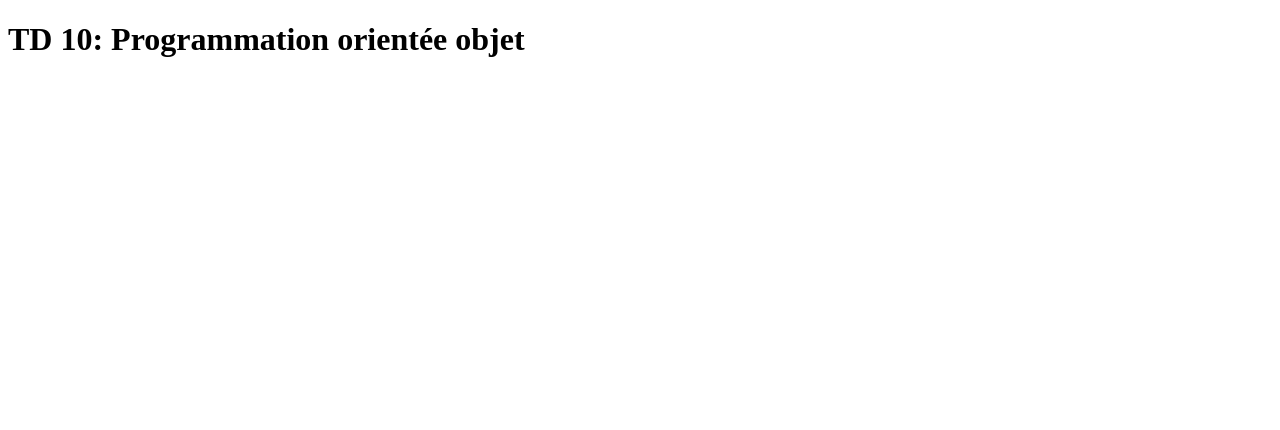
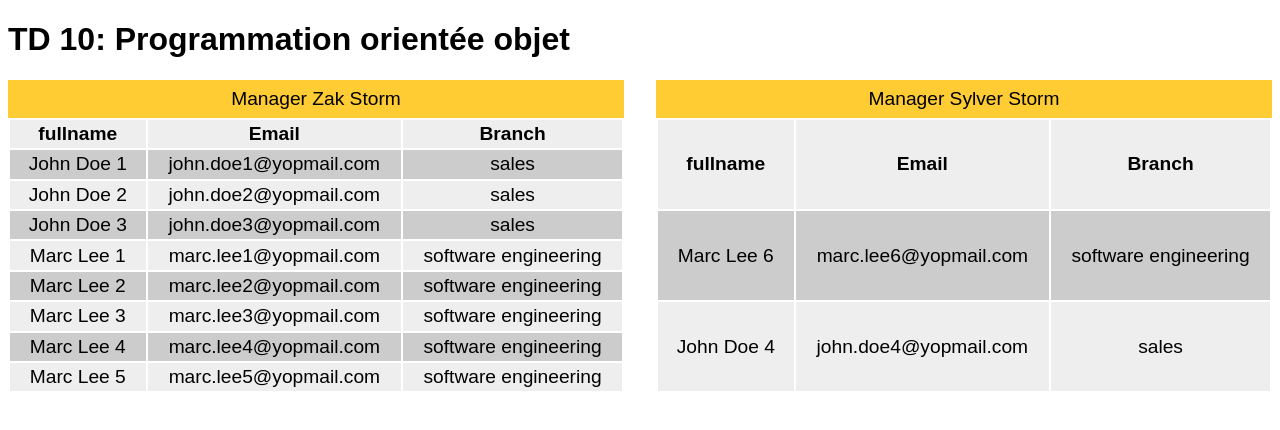
Before and after one commit to techmindconsulting/wordshiop-js, a plain HTML site: page td-10/index.html in a window 1280 px wide. Drawn offline with Linux system fonts and the light colour scheme.

Commit message:
add correction

```diff
--- /dev/null
+++ b/td-10/TableLoader.js
@@ -0,0 +1,18 @@
+class TableLoader {
+
+    static loadEmployeeFrom(manager, tableElement) {
+
+        manager.employees.forEach( (employee, key) => {
+            let line = tableElement.insertRow(key + 1);
+            let i = 0;
+            for(let [key, value] of  Object.entries(employee)) {
+                if (typeof value === 'string') {
+                    let cell = line.insertCell(i);
+                    let text = document.createTextNode(value);
+                    cell.appendChild(text);
+                    i++;
+                }
+            }
+        });
+    }
+}
--- a/td-10/index.html
+++ b/td-10/index.html
@@ -5,15 +5,70 @@
         <meta http-equiv="X-UA-Compatible" content="IE=edge" />
         <meta name="viewport" content="width=device-width, initial-scale=1.0" />
         <title>Document</title>
+        <style>
+            html {
+                font-family: sans-serif;
+            }
+
+            section {
+                display: flex;
+                justify-content: space-between;
+                flex-wrap: wrap;
+                gap: 2rem;
+            }
+
+            table {
+                font-size: 1.2rem;
+                border-collapse: separate;
+                flex: 1;
+            }
+
+            tr:nth-child(odd) {
+                background-color: #eee;
+            }
+
+            tr:nth-child(even) {
+                background-color: #ccc;
+            }
+
+            td, th {
+                text-align: center;
+                padding: .2rem 1rem;
+            }
+            caption {
+                caption-side: top;
+                background: #fc3;
+                padding: .5rem 1rem;
+            }
+        </style>
     </head>
     <body>
         <h1>TD 10: Programmation orientée objet</h1>
+        <section>
+            <table id="employee-1">
+                <tr>
+                    <th>fullname</th>
+                    <th>Email</th>
+                    <th>Branch</th>
+                </tr>
+                <caption id="manager-1"></caption>
+            </table>
+            <table id="employee-2">
+                <tr>
+                    <th>fullname</th>
+                    <th>Email</th>
+                    <th>Branch</th>
+                </tr>
+                <caption id="manager-2"></caption>
+            </table>
+        </section>
         <!-- Question 1-->
         <script src="Employee.js"></script>
         <script src="Manager.js"></script>
         <script src="Worker.js"></script>
         <script src="Developer.js"></script>
         <script src="SalesPerson.js"></script>
+        <script src="TableLoader.js"></script>
 
         <script>
             // Question 2
@@ -38,7 +93,6 @@
             salesPerson3.setProjects(["Satellite Wi-Fi"]);
             salesPerson3.addProject("Mentorship Platform");
             salesPersons.push(salesPerson3);
-            console.log(salesPersons);
 
             let developers = [];
 
@@ -84,8 +138,6 @@
             developer5.addSkill("IOS");
             developers.push(developer5);
 
-            console.log(developers);
-
             // Question 3
             let lookingForDevelopers = developers.filter((developer) => {
                 return (
@@ -117,7 +169,7 @@
 
             console.log(`${salesPersons[0].fullname} a le plus gros bonus avec ${salesPersons[0].bonus} €`);
 
-            // Question 5 (A completer)
+            // Question 5
             let manager = new Manager("Zak Storm", "zak.storm@yopmail.com");
             manager.addEmployees([...salesPersons, ...developers]);
             console.log(manager);
@@ -143,12 +195,18 @@
             if (!salesPerson4.hasManager()) {
                 workers.push(salesPerson4);
             }
-
             manager2.addEmployees(workers);
-
-
             console.log(manager2);
 
+            // Question 6
+            let tableEmployee1 = document.getElementById('employee-1');
+            let tableEmployee2 = document.getElementById('employee-2');
+            let caption1 = document.getElementById('manager-1');
+            let caption2 = document.getElementById('manager-2');
+            caption1.textContent = `Manager ${manager.fullname}`;
+            caption2.textContent = `Manager ${manager2.fullname}`;
+            TableLoader.loadEmployeeFrom(manager, tableEmployee1);
+            TableLoader.loadEmployeeFrom(manager2, tableEmployee2);
         </script>
     </body>
 </html>
```
